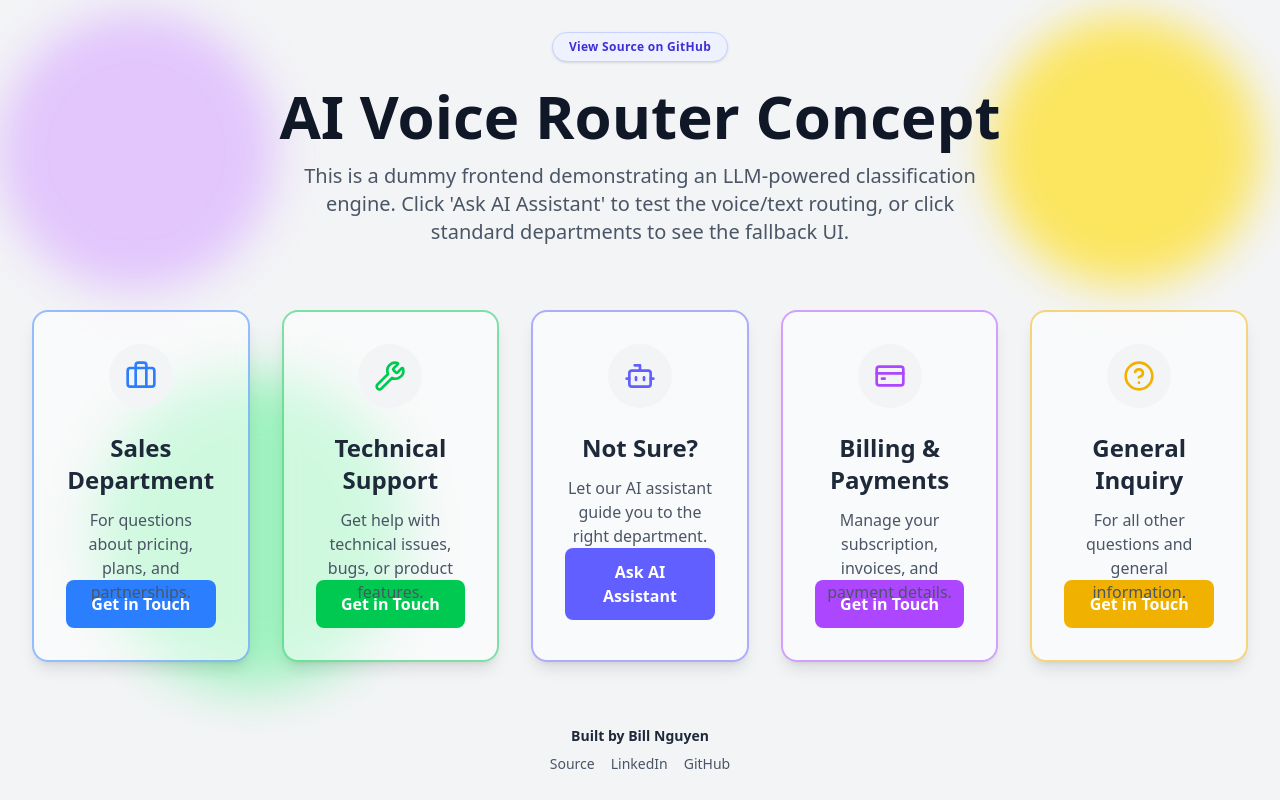
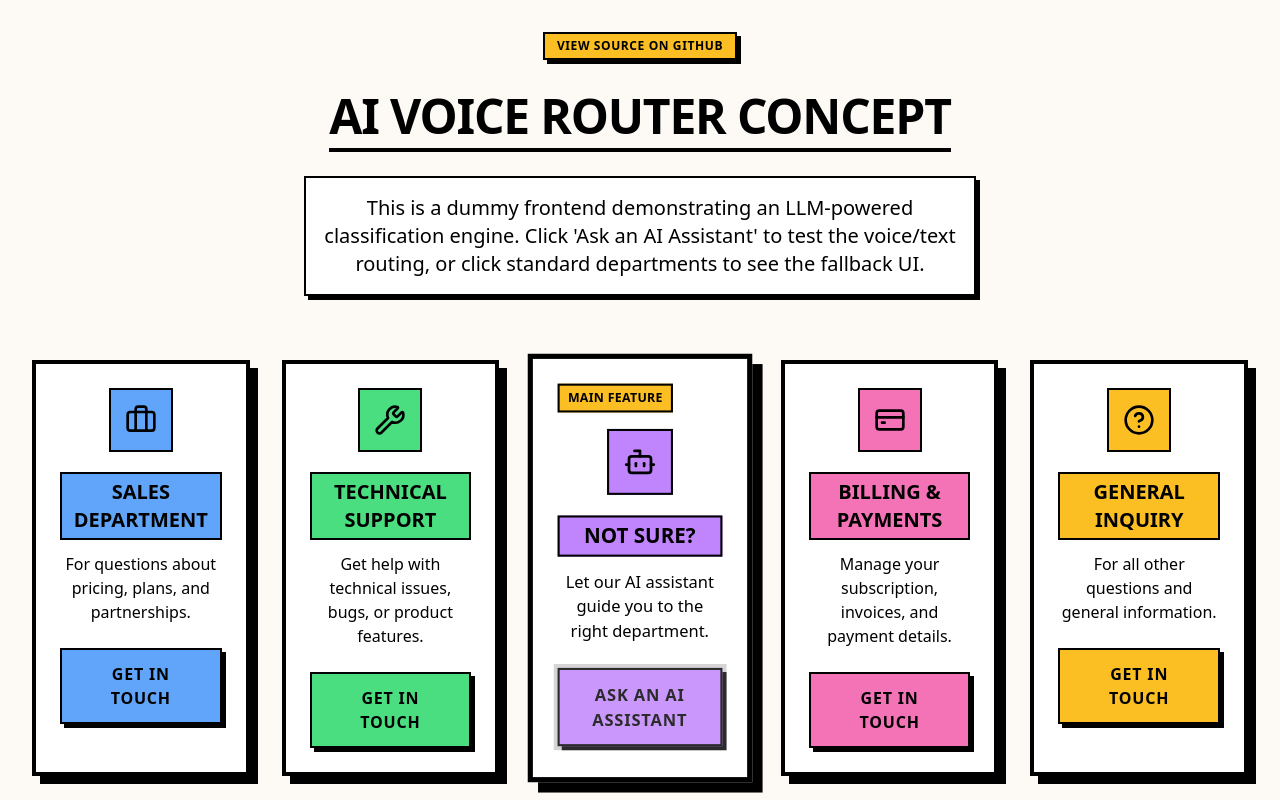
Before and after one commit to BillPotato/voiceRouter, a Next.js app: page / in a window 1280 px wide. Shown: the top 800 px of the page. Built offline with nearby package versions, Linux system fonts and the light colour scheme.

Commit message:
Added styling to draw attention to main feature

```diff
--- a/src/app/page.tsx
+++ b/src/app/page.tsx
@@ -10,7 +10,7 @@ import type { Department } from "@/types";
 
 const departments: Department[] = [
   {
-    icon: <Briefcase className="h-8 w-8 text-blue-500" />,
+    icon: <Briefcase className="h-8 w-8 text-black" />,
     title: "Sales Department",
     description: "For questions about pricing, plans, and partnerships.",
     color: "blue",
@@ -18,7 +18,7 @@ const departments: Department[] = [
     path: "/sales",
   },
   {
-    icon: <Wrench className="h-8 w-8 text-green-500" />,
+    icon: <Wrench className="h-8 w-8 text-black" />,
     title: "Technical Support",
     description: "Get help with technical issues, bugs, or product features.",
     color: "green",
@@ -26,15 +26,15 @@ const departments: Department[] = [
     path: "/support",
   },
   {
-    icon: <Bot className="h-8 w-8 text-indigo-500" />,
+    icon: <Bot className="h-8 w-8 text-black" />,
     title: "Not Sure?",
     description: "Let our AI assistant guide you to the right department.",
     color: "indigo",
-    buttonText: "Ask AI Assistant",
+    buttonText: "Ask an AI Assistant",
     path: "/ai-assistant",
   },
   {
-    icon: <CreditCard className="h-8 w-8 text-purple-500" />,
+    icon: <CreditCard className="h-8 w-8 text-black" />,
     title: "Billing & Payments",
     description: "Manage your subscription, invoices, and payment details.",
     color: "purple",
@@ -42,7 +42,7 @@ const departments: Department[] = [
     path: "/billing",
   },
   {
-    icon: <HelpCircle className="h-8 w-8 text-yellow-500" />,
+    icon: <HelpCircle className="h-8 w-8 text-black" />,
     title: "General Inquiry",
     description: "For all other questions and general information.",
     color: "yellow",
@@ -53,30 +53,26 @@ const departments: Department[] = [
 
 export default function HomePage() {
   return (
-    <div className="flex min-h-screen w-full items-center justify-center bg-gray-100 p-4 text-gray-800 sm:p-6 lg:p-8">
-      <div className="absolute left-0 top-0 h-72 w-72 animate-blob rounded-full bg-purple-300 opacity-70 blur-xl" />
-      <div className="animation-delay-2000 absolute right-0 top-0 h-72 w-72 animate-blob rounded-full bg-yellow-300 opacity-70 blur-xl" />
-      <div className="animation-delay-4000 absolute bottom-20 left-20 h-72 w-72 animate-blob rounded-full bg-green-300 opacity-70 blur-xl" />
-
+    <div className="min-h-screen w-full bg-[#fdfaf6] p-4 text-black sm:p-6 lg:p-8">
       <div className="container relative mx-auto max-w-7xl">
-        <div className="mb-6 flex justify-center">
+        <div className="mb-8 flex justify-center">
           <a
             href="https://github.com/BillPotato/VoiceRouter"
             target="_blank"
             rel="noreferrer"
-            className="inline-flex items-center rounded-full border border-indigo-200 bg-indigo-50 px-4 py-1.5 text-xs font-semibold tracking-wide text-indigo-700 shadow-sm transition-all hover:-translate-y-0.5 hover:border-indigo-400 hover:bg-indigo-100 hover:text-indigo-800"
+            className="inline-flex items-center border-2 border-black bg-[#fbbf24] px-3 py-1 text-xs font-black uppercase tracking-wider text-black shadow-[4px_4px_0px_0px_rgba(0,0,0,1)] transition-all hover:translate-x-[2px] hover:translate-y-[2px] hover:shadow-[2px_2px_0px_0px_rgba(0,0,0,1)]"
           >
             View Source on GitHub
           </a>
         </div>
 
         <header className="mb-12 text-center md:mb-16">
-          <h1 className="text-4xl font-extrabold text-gray-900 md:text-5xl lg:text-6xl">
+          <h1 className="mb-6 inline-block border-b-4 border-black pb-2 text-5xl font-black tracking-tight uppercase text-black">
             AI Voice Router Concept
           </h1>
-          <p className="mx-auto mt-4 max-w-2xl text-lg text-gray-600 md:text-xl">
+          <p className="mx-auto max-w-2xl border-2 border-black bg-white p-4 text-xl font-medium text-black shadow-[4px_4px_0px_0px_rgba(0,0,0,1)]">
             This is a dummy frontend demonstrating an LLM-powered classification engine. Click
-            &apos;Ask AI Assistant&apos; to test the voice/text routing, or click standard
+            &apos;Ask an AI Assistant&apos; to test the voice/text routing, or click standard
             departments to see the fallback UI.
           </p>
         </header>
@@ -95,15 +91,15 @@ export default function HomePage() {
           ))}
         </main>
 
-        <footer className="mt-16 text-center">
-          <div className="flex flex-col items-center gap-2 text-sm text-gray-600">
-            <p className="font-semibold text-gray-800">Built by Bill Nguyen</p>
+        <footer className="mt-16 border-t-4 border-black bg-white pt-8 pb-12 text-center">
+          <div className="flex flex-col items-center gap-3 text-sm text-black">
+            <p className="text-base font-black uppercase tracking-wide">Built by Bill Nguyen</p>
             <div className="flex items-center gap-4">
               <a
                 href="https://github.com/BillPotato/VoiceRouter"
                 target="_blank"
                 rel="noreferrer"
-                className="transition-colors hover:text-indigo-500"
+                className="text-sm font-black uppercase tracking-wide underline-offset-4 transition-all hover:underline"
               >
                 Source
               </a>
@@ -111,7 +107,7 @@ export default function HomePage() {
                 href="https://www.linkedin.com/in/phuc-bao-nguyen/"
                 target="_blank"
                 rel="noreferrer"
-                className="transition-colors hover:text-indigo-500"
+                className="text-sm font-black uppercase tracking-wide underline-offset-4 transition-all hover:underline"
               >
                 LinkedIn
               </a>
@@ -119,7 +115,7 @@ export default function HomePage() {
                 href="https://github.com/BillPotato"
                 target="_blank"
                 rel="noreferrer"
-                className="transition-colors hover:text-indigo-500"
+                className="text-sm font-black uppercase tracking-wide underline-offset-4 transition-all hover:underline"
               >
                 GitHub
               </a>
--- a/src/components/ContactCard.tsx
+++ b/src/components/ContactCard.tsx
@@ -14,36 +14,30 @@ import {
 } from "@/components/ui/dialog";
 
 type StyleTokens = {
-  border: string;
+  accent: string;
   button: string;
-  focus: string;
 };
 
 const cardStyles: Record<DepartmentColor, StyleTokens> = {
   blue: {
-    border: "border-blue-500/50 hover:border-blue-500",
-    button: "bg-blue-500 hover:bg-blue-600",
-    focus: "focus:ring-blue-400",
+    accent: "bg-[#60a5fa]",
+    button: "bg-[#60a5fa]",
   },
   green: {
-    border: "border-green-500/50 hover:border-green-500",
-    button: "bg-green-500 hover:bg-green-600",
-    focus: "focus:ring-green-400",
+    accent: "bg-[#4ade80]",
+    button: "bg-[#4ade80]",
   },
   purple: {
-    border: "border-purple-500/50 hover:border-purple-500",
-    button: "bg-purple-500 hover:bg-purple-600",
-    focus: "focus:ring-purple-400",
+    accent: "bg-[#f472b6]",
+    button: "bg-[#f472b6]",
   },
   yellow: {
-    border: "border-yellow-500/50 hover:border-yellow-500",
-    button: "bg-yellow-500 hover:bg-yellow-600",
-    focus: "focus:ring-yellow-400",
+    accent: "bg-[#fbbf24]",
+    button: "bg-[#fbbf24]",
   },
   indigo: {
-    border: "border-indigo-500/50 hover:border-indigo-500",
-    button: "bg-indigo-500 hover:bg-indigo-600",
-    focus: "focus:ring-indigo-400",
+    accent: "bg-[#c084fc]",
+    button: "bg-[#c084fc]",
   },
 };
 
@@ -56,24 +50,35 @@ export function ContactCard({
   path,
 }: ContactCardProps) {
   const styles = cardStyles[color];
+  const isMainFlow = color === "indigo";
   const [showModal, setShowModal] = useState(false);
   const emailLocalPart = path.replace(/^\//, "") || "contact";
 
   return (
     <div
-      className={`rounded-2xl border-2 bg-white/50 p-8 shadow-lg backdrop-blur-sm transition-all duration-300 hover:-translate-y-1 ${styles.border}`}
+      className={`border-4 border-black bg-white p-6 shadow-[8px_8px_0px_0px_rgba(0,0,0,1)] transition-all hover:translate-x-[2px] hover:translate-y-[2px] hover:shadow-[6px_6px_0px_0px_rgba(0,0,0,1)] ${isMainFlow ? "relative z-10 scale-[1.03] border-[5px] bg-[#fff8d6] shadow-[10px_10px_0px_0px_rgba(0,0,0,1)]" : ""}`}
     >
-      <div className="mx-auto mb-6 flex h-16 w-16 items-center justify-center rounded-full bg-gray-100">
+      {isMainFlow ? (
+        <div className="mb-4 inline-block border-2 border-black bg-[#fbbf24] px-2 py-1 text-xs font-black uppercase tracking-wide text-black">
+          Main Feature
+        </div>
+      ) : null}
+
+      <div
+        className={`mx-auto mb-5 flex h-16 w-16 items-center justify-center border-2 border-black rounded-none ${styles.accent}`}
+      >
         {icon}
       </div>
-      <h3 className="mb-3 text-center text-2xl font-bold text-gray-800">{title}</h3>
-      <p className="mb-6 h-12 text-center text-gray-600">{description}</p>
+      <h3 className={`mb-3 border-2 border-black px-2 py-1 text-center text-xl font-black uppercase text-black ${styles.accent}`}>
+        {title}
+      </h3>
+      <p className="mb-6 min-h-12 text-center text-base font-medium text-black">{description}</p>
 
       {color === "indigo" ? (
         <>
           <button
             type="button"
-            className={`w-full rounded-lg px-6 py-3 font-semibold text-white transition-colors duration-300 focus:outline-none focus:ring-4 focus:ring-opacity-50 ${styles.button} ${styles.focus}`}
+            className={`w-full border-2 border-black py-3 px-6 font-bold uppercase tracking-wider text-black shadow-[4px_4px_0px_0px_rgba(0,0,0,1)] transition-all hover:translate-x-[2px] hover:translate-y-[2px] hover:shadow-[2px_2px_0px_0px_rgba(0,0,0,1)] active:shadow-none active:translate-x-[4px] active:translate-y-[4px] ${styles.button} ring-4 ring-black/20 animate-pulse`}
             onClick={() => setShowModal(true)}
           >
             {buttonText}
@@ -85,26 +90,26 @@ export function ContactCard({
           <DialogTrigger asChild>
             <button
               type="button"
-              className={`block w-full rounded-lg px-6 py-3 text-center font-semibold text-white transition-colors duration-300 focus:outline-none focus:ring-4 focus:ring-opacity-50 ${styles.button} ${styles.focus}`}
+              className={`w-full border-2 border-black py-3 px-6 font-bold uppercase tracking-wider text-black shadow-[4px_4px_0px_0px_rgba(0,0,0,1)] transition-all hover:translate-x-[2px] hover:translate-y-[2px] hover:shadow-[2px_2px_0px_0px_rgba(0,0,0,1)] active:shadow-none active:translate-x-[4px] active:translate-y-[4px] ${styles.button}`}
             >
               {buttonText}
             </button>
           </DialogTrigger>
-          <DialogContent className="w-[calc(100vw-2rem)] max-w-md">
+          <DialogContent className="w-[calc(100vw-2rem)] max-w-md border-4 border-black bg-white shadow-[8px_8px_0px_0px_rgba(0,0,0,1)]">
             <DialogHeader>
-              <DialogTitle>{title}</DialogTitle>
-              <DialogDescription>
+              <DialogTitle className="text-xl font-black uppercase text-black">{title}</DialogTitle>
+              <DialogDescription className="text-sm font-medium text-black">
                 Contact details for this department are shown below.
               </DialogDescription>
             </DialogHeader>
 
-            <div className="mt-2 rounded-lg border border-gray-200 bg-white/80 p-4 text-sm text-gray-800">
-              <div className="font-semibold">Mock Contact Information</div>
+            <div className={`mt-2 border-2 border-black p-4 text-sm text-black ${styles.accent}`}>
+              <div className="font-black uppercase">Mock Contact Information</div>
               <div className="mt-1">Phone: 1-800-555-0199</div>
               <div>Email: {emailLocalPart}@company.com</div>
             </div>
 
-            <div className="rounded-md bg-gray-100 p-3 text-xs italic text-gray-700">
+            <div className="border-2 border-black bg-[#fdfaf6] p-3 text-xs italic font-medium text-black">
               Proof of Concept: In a production environment, this would trigger a custom
               routing action, such as an automatic redirect to a live agent or a
               department-specific form.
```
